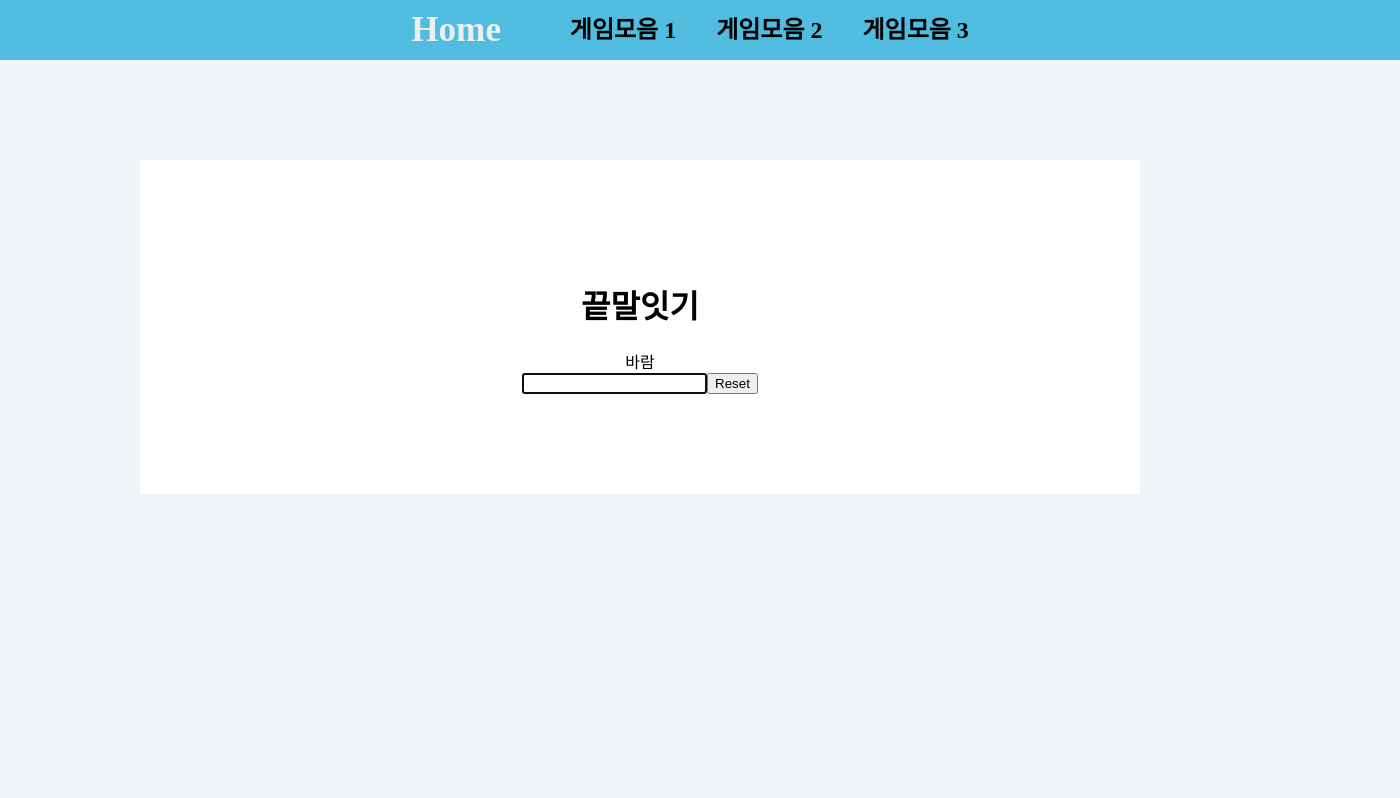
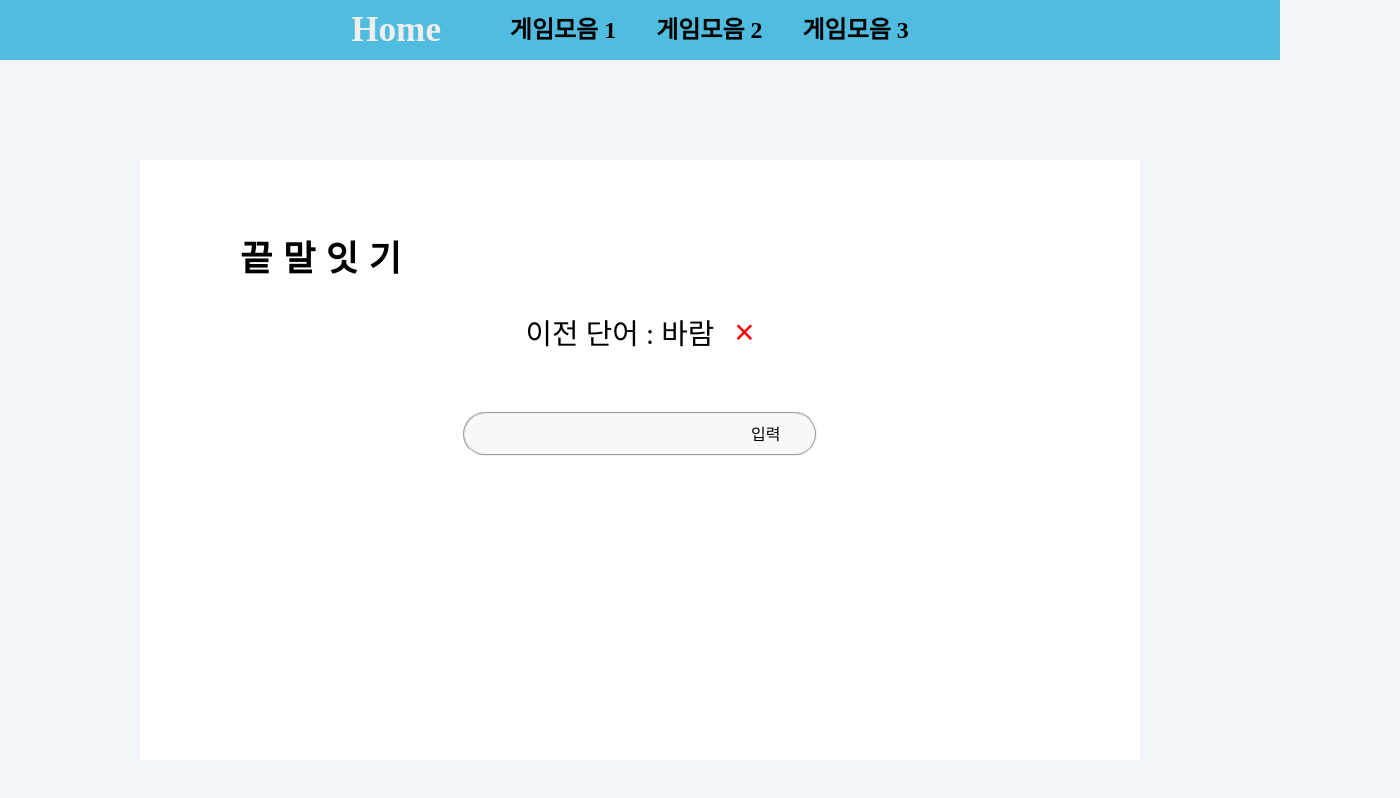
Before and after one commit to WonYoungYun/gameBox, a Vue app in the folder gamebox/: page /wordchain in a window 1280 px wide. Shown: the top 798 px of the page, 1400 px wide, since content can reach past the window. Built offline with nearby package versions, Linux system fonts and the light colour scheme.

Commit message:
word-chain css

```diff
--- a/gamebox/src/App.vue
+++ b/gamebox/src/App.vue
@@ -1,7 +1,7 @@
 <template>
   <div id="app">
     <nav-bar></nav-bar>
-    <router-view id="main-content"></router-view>
+    <router-view></router-view>
   </div>
 </template>
 
@@ -42,12 +42,10 @@ h2 {
   margin: 0;
   padding: 0;
 }
+.game-title{
+  font-size:2.2em;
+  letter-spacing: .3em;
+}
 
-#main-content {
-  margin: 100px auto;
-  padding: 100px 0;
-  width: 1000px;
-  background-color: #fff;
-  text-align: center;
-}
+
 </style>
--- a/gamebox/src/components/Home.vue
+++ b/gamebox/src/components/Home.vue
@@ -1,7 +1,6 @@
 <template>
-  <section>
-    <h1 class="home-title">여러가지 게임들을 즐기세요!</h1>
-
+  <div class="main-content">
+    <h2 class="home-title">여러가지 게임들을 즐기세요!</h2>
     <div class="home-description"></div>
     <div class="content">
       <ul class="game-list">
@@ -84,7 +83,7 @@
         </li>
       </ul>
     </div>
-  </section>
+  </div>
 </template>
 
 <script>
@@ -96,12 +95,25 @@ export default {
 </script>
 
 <style scoped>
+.main-content {
+  margin: 100px auto;
+  padding: 70px 0 80px 0;
+  width: 1000px;
+  background-color: #fff;
+  text-align: center;
+  box-sizing: border-box;
+}
+.home-title{
+  font-size: 2em;
+  color:#333;
+}
 .content {
+  margin-top:50px;
   width: 100%;
 }
 .game-list {
   width: 100%;
-  padding: 0 100px;
+  padding: 0 80px;
   display: flex;
   flex-wrap: wrap;
   justify-content: center;
@@ -117,20 +129,21 @@ export default {
 }
 .card-cover {
   position: absolute;
-  top: 100%;
+  top: 0;
   width: 100%;
   height: 100%;
   background-color: rgba(0, 0, 0, 0.5);
-  transition: top 0.5s;
+  transition: opacity 0.5s;
+  opacity: 0;
 }
 .card:hover .card-cover {
-  top: 0;
+  opacity: 1;
 }
 .card-text {
   font-size: 24px;
   font-weight: 700;
   color: #fff;
-  line-height: 5;
+  line-height: 8;
 }
 .wordchain {
   background: url("../assets/card/wordchain.jpg") 0 0;
--- a/gamebox/src/components/JearthStone.vue
+++ b/gamebox/src/components/JearthStone.vue
@@ -5,7 +5,6 @@
     </h1>
     <div id="wrap">
       <div id="rival" class="area">
-        <div id="rival-deck" class="deck">상대 덱</div>
         <div id="rival-hand" class="hand">
           <div
             class="minion-card"
@@ -93,7 +92,6 @@
             <div class="status health">{{card.hp}}</div>
           </div>
         </div>
-        <div id="my-deck" class="deck">내 덱</div>
       </div>
     </div>
   </div>
@@ -320,12 +318,15 @@ a {
 #wrap {
   position: relative;
   margin: 100px auto;
-  width: 1600px;
+  width: 100%;
+  min-width:940px;
+  max-width: 1200px;
   height: 900px;
   border: 1px solid black;
   display: flex;
   flex-direction: column;
   text-align: center;
+  box-sizing:border-box;
 
   user-select: none;
   z-index: 0;
@@ -333,7 +334,7 @@ a {
 #turn-button {
   position: absolute;
   top: 425px;
-  right: 150px;
+  right: 50px;
   width: 100px;
   height: 50px;
   background-color: black;
@@ -359,16 +360,6 @@ a {
   flex-direction: column;
   border: 1px solid black;
   flex: 1;
-}
-#rival-deck {
-  top: 30%;
-}
-#my-deck {
-  bottom: 30%;
-}
-.deck {
-  position: absolute;
-  right: 20px;
 }
 .hand {
   position: absolute;
--- a/gamebox/src/components/MineSweeper.vue
+++ b/gamebox/src/components/MineSweeper.vue
@@ -287,6 +287,7 @@ export default {
 </script>
 
 <style scoped>
+
 #board {
   margin-top: 10px;
   border-collapse: collapse;
--- a/gamebox/src/components/NavBar.vue
+++ b/gamebox/src/components/NavBar.vue
@@ -63,7 +63,7 @@ export default {};
 <style scoped>
 #navbar {
   display: flex;
-  min-width: 1400px;
+  min-width: 800px;
   width: 100%;
   height: 60px;
   background-color: #50bcdf;
--- a/gamebox/src/components/WordChain.vue
+++ b/gamebox/src/components/WordChain.vue
@@ -1,11 +1,23 @@
 <template>
-  <div>
-    <h1>끝말잇기</h1>
-    <div>{{firstWord}}</div>
+  <div class="main-content">
+    <h2 class="game-title">끝말잇기</h2>
+
+    <div class="word-give">
+    이전 단어 : <span>{{firstWord}}</span>
+        <button @click="onReset" class="resetButton">&times;</button>
+    </div>
+    <div class="msg">
+        <span v-if="isfailWord" class="wrong-answer">{{answerFail}}</span>
+    </div>
+      <fieldset class="inputField">
     <input type="text" v-model="answerWord" @keyup.enter="onSubmitWord" ref="answerWord">
-    <button @click.prevent="onReset">Reset</button>
-    <p v-if="isfailWord" class="wrong-answer">{{answerFail}}</p>
-    <div v-for="(word,index) in wordLog" :key="index">{{word}}</div>
+    <button @click="onSubmitWord" class="submitButton">입력
+    </button>
+    </fieldset>
+    <div class="word-log">
+          <div v-for="(word,index) in wordLog" :key="index">{{word}}</div>
+    </div>
+
   </div>
 </template>
 
@@ -15,7 +27,7 @@ export default {
     return {
       firstWord: "",
       answerWord: "",
-      words: ["바람", "불꽃", "바다", "나비"],
+      words: ["바람", "강아지", "고양이", "거북선", "바다", "나비"],
       isfailWord: false,
       answerFail: "",
       wordLog: []
@@ -23,7 +35,7 @@ export default {
   },
   created() {
     this.randomFirstWord();
-    // const sample = prompt(this.firstWord);
+
     document.title = "WordChain";
     this.$nextTick(() => {
       this.$refs.answerWord.focus();
@@ -34,7 +46,7 @@ export default {
       if (this.firstWord[this.firstWord.length - 1] === this.answerWord[0])
         return this.changeFirstWord();
       else {
-        return this.wrongAnswer("틀림");
+        return this.wrongAnswer("전의 단어와 이어지지 않습니다.");
       }
     }
   },
@@ -45,13 +57,25 @@ export default {
     },
 
     onSubmitWord() {
+      const pattern =  /([^가-힣\x20])/i;
       this.answerWord = this.answerWord.trim();
       if (!this.answerWord) return;
+
+      if(pattern.test(this.answerWord))
+        return this.wrongAnswer("정확한 단어를 넣어주세요!")
+
+      if (this.answerWord.length === 1)
+        return this.wrongAnswer("한글자는 안됩니다!");
+
       if (this.wordLog.includes(this.answerWord))
-        return this.wrongAnswer("이미 있습니다");
-      if (this.answerWord.length === 1)
-        return this.wrongAnswer("한글자는 너무하지 않음?");
+        return this.wrongAnswer("이미 있습니다!");
+
       this.correctWord;
+
+
+
+
+
     },
     wrongAnswer(msg) {
       this.answerFail = msg;
@@ -66,6 +90,7 @@ export default {
       this.answerWord = "";
     },
     onReset() {
+      if(!confirm('초기화 하시겠습니까?')) return;
       this.wordLog = [];
       if (this.isfailWord) this.isfailWord = false;
       this.randomFirstWord();
@@ -76,7 +101,74 @@ export default {
 </script>
 
 <style scoped>
-.wrong-answer {
+.main-content {
+  margin: 100px auto;
+  padding: 70px 100px;
+  width: 1000px;
+  min-height: 600px;
+  background-color: #fff;
+  box-sizing: border-box;
+}
+.word-give{
+  margin-top: 30px;
+  text-align: center;
+  font-size:1.8em;
+}
+.wrong-answer{
+  font-size:1.6em;
+  font-weight: 700;
+  line-height: 2;
   color: rgb(255, 0, 0);
 }
+.msg{
+  height: 60px;
+  text-align: center;
+}
+.inputField{
+  margin: 0 auto;
+  padding: 0;
+  border-radius: 25px;
+  width: 350px;
+    background-color:#f8f8f8;
+
+}
+input[type=text]{
+  width:280px;
+  height: 40px;
+  font-size:18px;
+  font-weight: 700;
+  padding: 0 30px;
+  border-radius: 25px 0 0 25px;
+  box-sizing: border-box;
+  background:none;
+  border:none;
+  outline:none;
+}
+.inputField:hover{
+  background-color:#efefef;
+}
+button{
+  border:none;
+    background:none;
+  outline:none;
+  cursor: pointer;
+}
+.submitButton{
+  font-size:1em;
+  height: 30px;
+}
+.resetButton{
+  margin:0;
+  margin-left:20px;
+  font-size:1.2em;
+  padding: 0;
+color: rgb(255, 0, 0);
+}
+.word-log{
+  margin-top:30px;
+  text-align: center;
+  font-size:1.2em;
+  line-height: 2;
+  column-count: 3;
+}
 </style>
```
Also changed, not shown: 2 other files (tests, documents, lock files or other folders).
